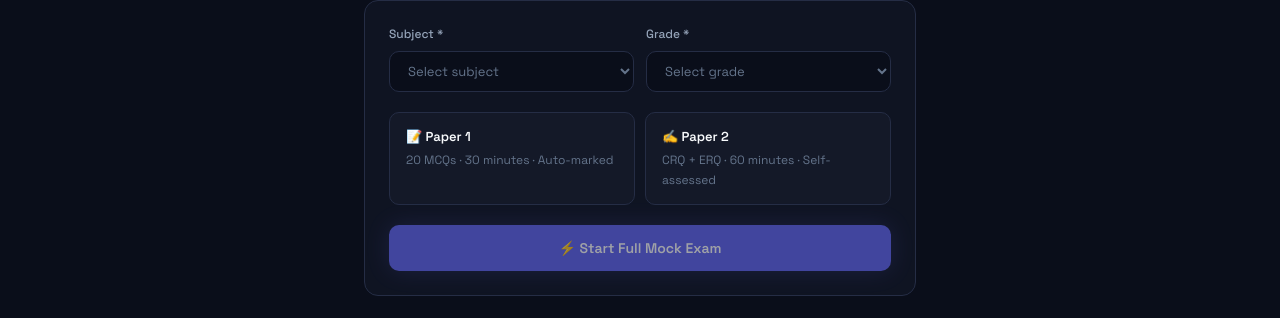
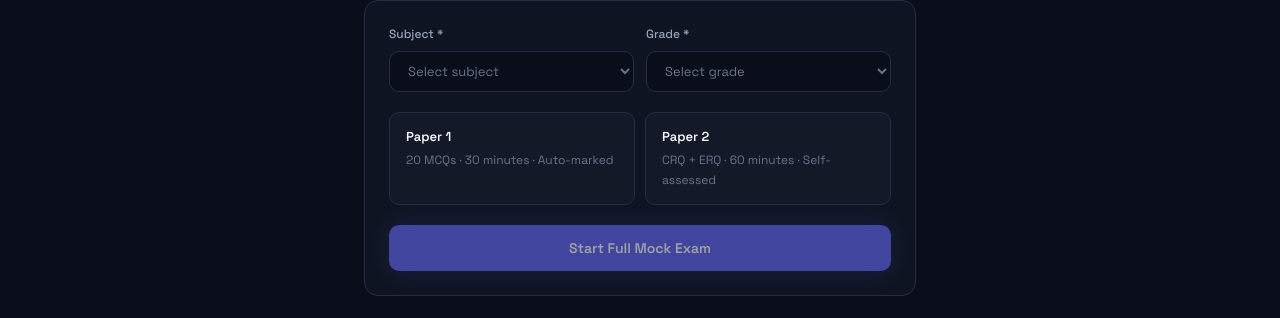
Before and after one commit to FarihaKarim12/exlr-ai, a Next.js app: page /exam-simulator in a window 1280 px wide. Shown: the part 275-593 px from the top of the page. Built offline with nearby package versions, Linux system fonts and the light colour scheme.

Commit message:
Update page.tsx

```diff
--- a/app/exam-simulator/page.tsx
+++ b/app/exam-simulator/page.tsx
@@ -224,11 +224,11 @@ export default function ExamSimulatorPage() {
           {/* Exam info */}
           <div style={{ display: 'grid', gridTemplateColumns: '1fr 1fr', gap: 10, marginBottom: 20 }}>
             <div style={{ background: '#141928', border: '0.5px solid #252d45', borderRadius: 10, padding: '14px 16px' }}>
-              <div style={{ fontSize: 13, fontWeight: 600, color: '#f8fafc', marginBottom: 4 }}>📝 Paper 1</div>
+              <div style={{ fontSize: 13, fontWeight: 600, color: '#f8fafc', marginBottom: 4 }}>Paper 1</div>
               <div style={{ fontSize: 12, color: '#64748b' }}>20 MCQs · 30 minutes · Auto-marked</div>
             </div>
             <div style={{ background: '#141928', border: '0.5px solid #252d45', borderRadius: 10, padding: '14px 16px' }}>
-              <div style={{ fontSize: 13, fontWeight: 600, color: '#f8fafc', marginBottom: 4 }}>✍ Paper 2</div>
+              <div style={{ fontSize: 13, fontWeight: 600, color: '#f8fafc', marginBottom: 4 }}>Paper 2</div>
               <div style={{ fontSize: 12, color: '#64748b' }}>CRQ + ERQ · 60 minutes · Self-assessed</div>
             </div>
           </div>
@@ -241,7 +241,7 @@ export default function ExamSimulatorPage() {
             opacity: loading || !subject || !grade ? 0.6 : 1,
             fontFamily: 'inherit',
           }}>
-            {loading ? 'Preparing your exam...' : '⚡ Start Full Mock Exam'}
+            {loading ? 'Preparing your exam...' : 'Start Full Mock Exam'}
           </button>
         </div>
 
```
